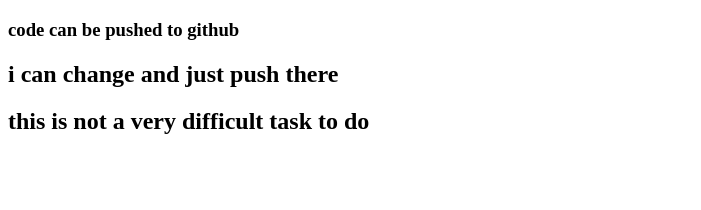
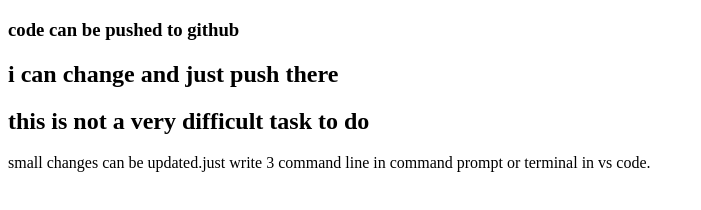
Before and after one commit to i-rehena14/my_second-repo, a plain HTML site: page index.html in a window 1280 px wide. Shown: the whole page, without its empty margins (0-701 px from the left). Drawn offline with Linux system fonts and the light colour scheme.

Commit message:
some changes

```diff
--- a/index.html
+++ b/index.html
@@ -10,6 +10,6 @@
     <h3>code can be pushed to github</h3>
     <h2>i can change and just push there</h2>
     <h2>this is not a very difficult task to do</h2>
-
+    <p>small changes can be updated.just write 3 command line in command prompt or terminal in vs code.</p>
 </body>
 </html>
--- a/style.css
+++ b/style.css
@@ -2,3 +2,6 @@
     color:black;
     background-color: blue;
 }
+p{
+    color: brown;
+}
```
